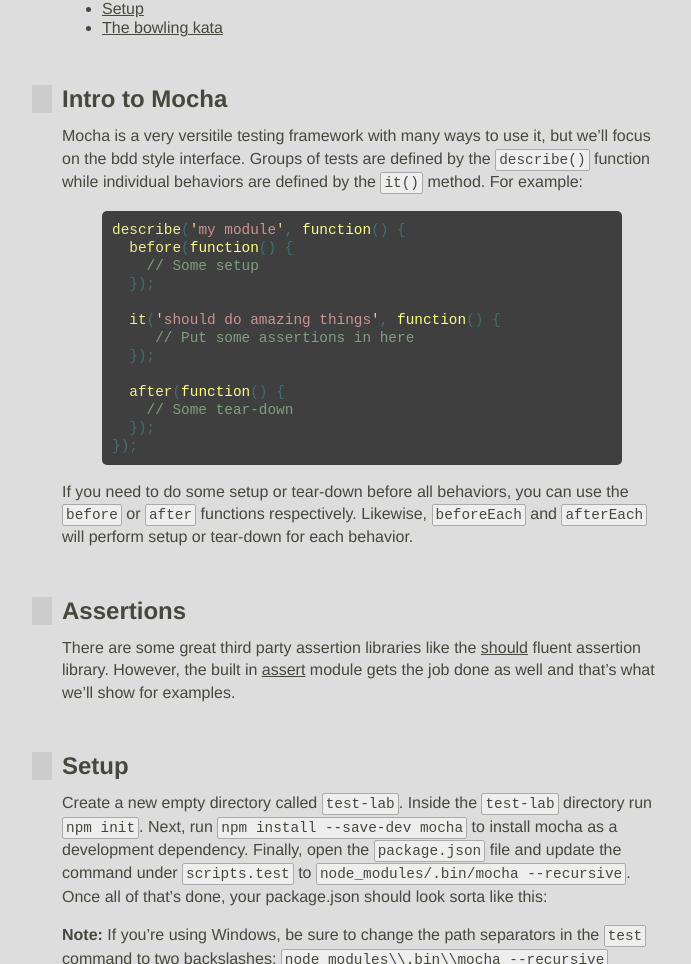
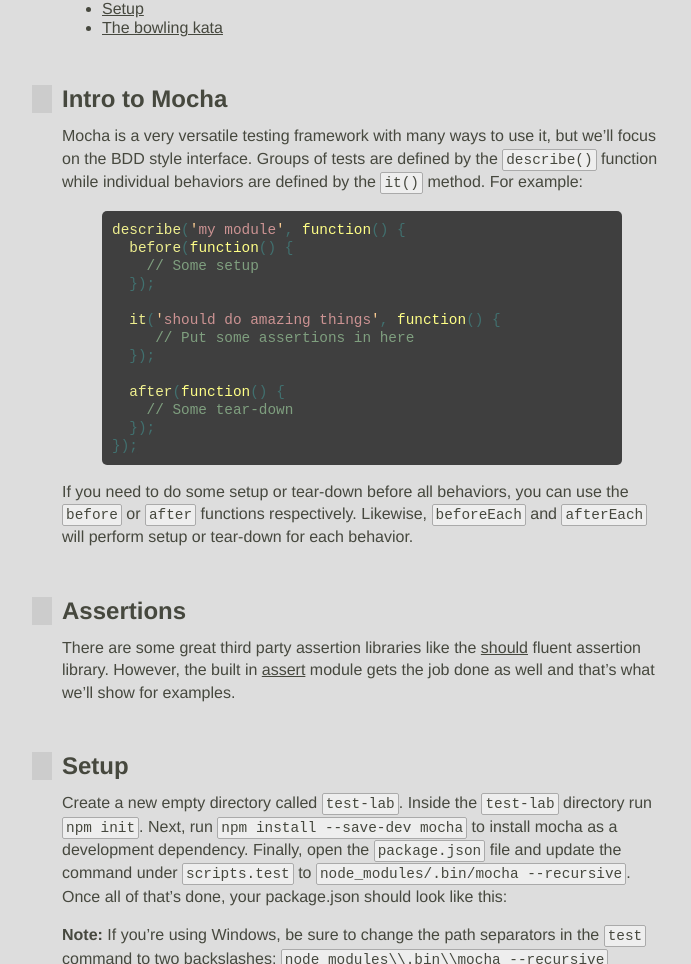
Before and after one commit to JavaScriptKC/workshop, a Jekyll site: the page built from _posts/2013-05-1-test.md, in a window 1280 px wide and 1400 px high. Shown: the part 436-1400 px from the top of the window, without its empty margins (278-969 px from the left). Built offline with Jekyll 4.4.1, drawn with Linux system fonts in a browser that asks for light colours; nearby versions of some CDN libraries; some web fonts are replaced; comment, search, counter and statistics services are not loaded.

Commit message:
Fixed typos in test

```diff
--- a/_posts/2013-05-1-test.md
+++ b/_posts/2013-05-1-test.md
@@ -16,7 +16,7 @@ As proper software craftspeople we should be writing tests to ensure the correct
 
 ## Intro to Mocha
 
-Mocha is a very versitile testing framework with many ways to use it, but we'll focus on the bdd style interface. Groups of tests are defined by the `describe()` function while individual behaviors are defined by the `it()` method. For example:
+Mocha is a very versatile testing framework with many ways to use it, but we'll focus on the BDD style interface. Groups of tests are defined by the `describe()` function while individual behaviors are defined by the `it()` method. For example:
 
 {% highlight javascript %}
 describe('my module', function() {
@@ -42,7 +42,7 @@ There are some great third party assertion libraries like the [should](https://g
 
 ## Setup
 
-Create a new empty directory called `test-lab`. Inside the `test-lab` directory run `npm init`. Next, run `npm install --save-dev mocha` to install mocha as a development dependency. Finally, open the `package.json` file and update the command under `scripts.test` to `node_modules/.bin/mocha --recursive`. Once all of that's done, your package.json should look sorta like this:
+Create a new empty directory called `test-lab`. Inside the `test-lab` directory run `npm init`. Next, run `npm install --save-dev mocha` to install mocha as a development dependency. Finally, open the `package.json` file and update the command under `scripts.test` to `node_modules/.bin/mocha --recursive`. Once all of that's done, your package.json should look like this:
 
 **Note:** If you're using Windows, be sure to change the path separators in the `test` command to two backslashes: `node_modules\\.bin\\mocha --recursive`
 
```
